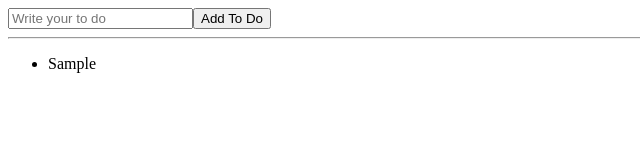
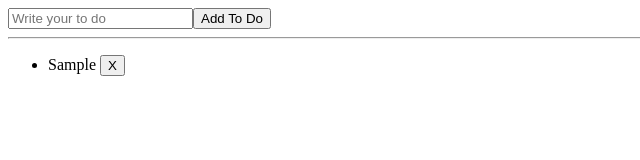
Before and after one commit to seunghyun0522/react-study, a React (Create React App) app: page / in a window 1280 px wide. Both pictures are taken after typing "Sample" into the empty fields and a click on the button "Add To Do". Shown: the top 160 px of the page, without its empty margins (0-640 px from the left). Built offline with nearby package versions, Linux system fonts and the light colour scheme.

Commit message:
#7.1 To do list finished!

```diff
--- a/src/App.js
+++ b/src/App.js
@@ -14,6 +14,11 @@
     console.log(toDos);
     setToDo("");
   };
+
+  const deleteBtn = (event) => {
+    const li = event.target.parentElement;
+    li.remove();
+  };
   return (
     <div>
       <form onSubmit={onSubmit}>
@@ -28,7 +33,9 @@
       <hr />
       <ul>
         {toDos.map((item, index) => (
-          <li key={index}>{item}</li>
+          <li key={index}>
+            {item} <button onClick={deleteBtn}>X</button>
+          </li>
         ))}
       </ul>
     </div>
```
